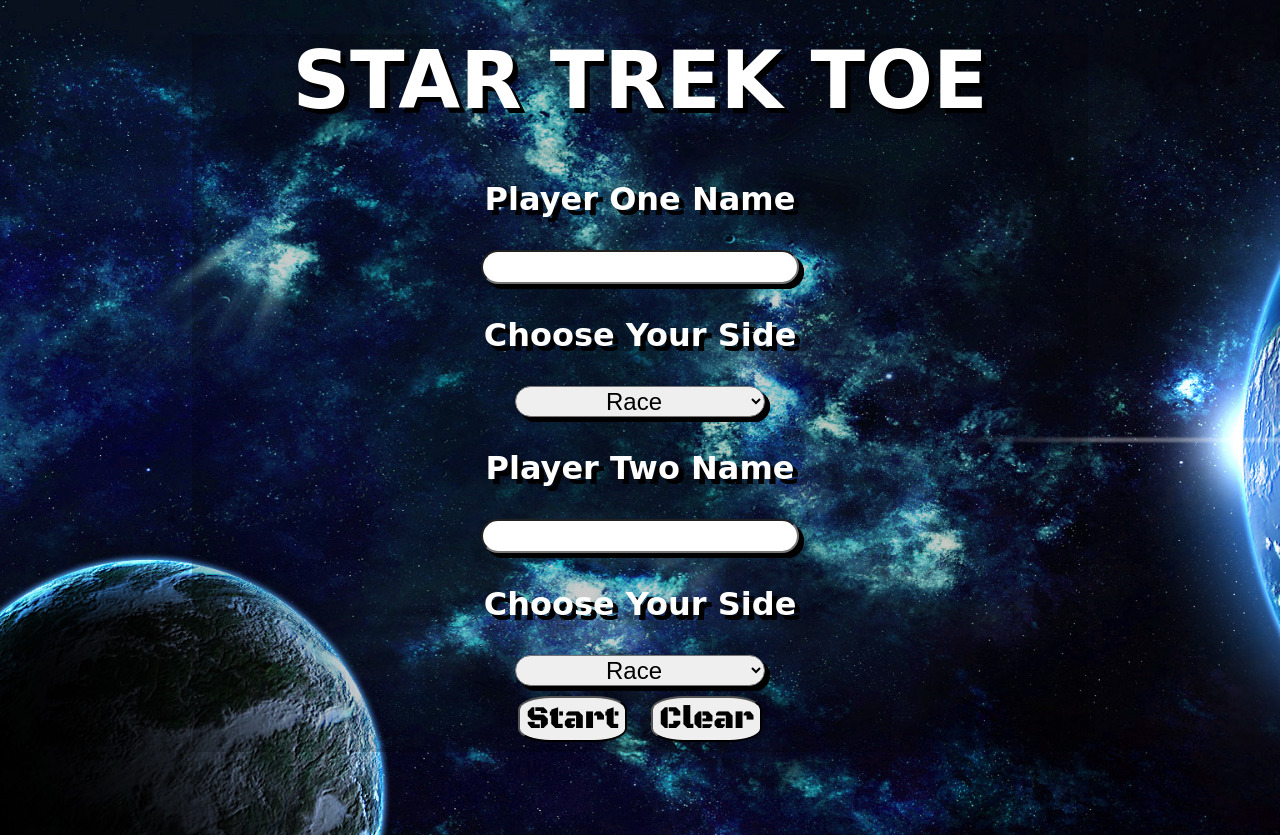
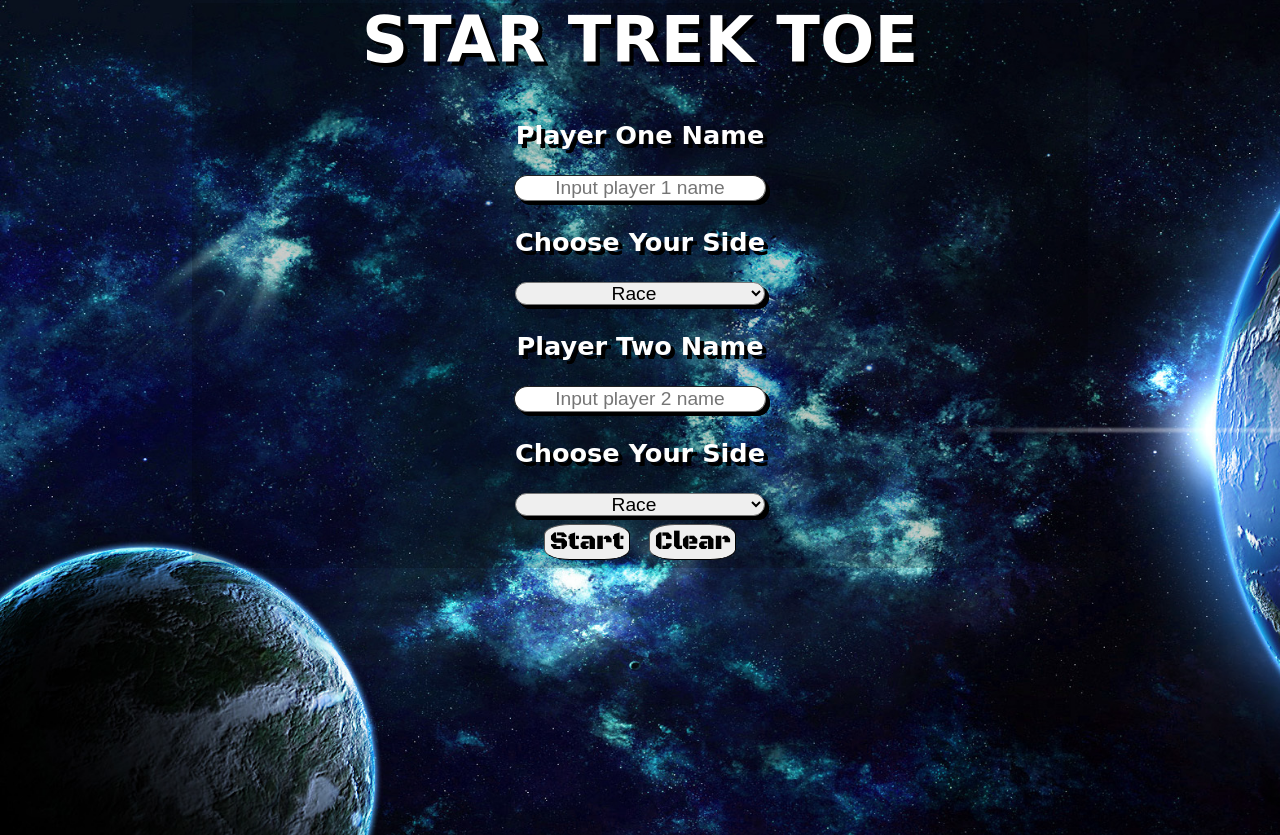
Before and after one commit to lfonz9364/project1-StarTrekToe, a plain HTML site: page index.html in a window 1280 px wide. After the commit the page ends 800 px from the top, so only its background shows below. Drawn offline with nearby package versions, Linux system fonts and the light colour scheme; a web font is replaced by a local one.

Commit message:
input validation

```diff
--- a/css/style.css
+++ b/css/style.css
@@ -1,6 +1,7 @@
 body {
   background: url('../images/background.jpeg');
   margin: 30px auto;
+  zoom: 80%;
 }
 div {
   width:90%;
@@ -152,6 +153,12 @@ select {
   width: 70%;
 }
 
+.header {
+  display: inline-block;
+  vertical-align: text-top;
+  width: 25%;
+}
+
 .inputPlayer {
   width: 40%;
 }
@@ -161,7 +168,7 @@ select {
 }
 
 .winner {
-  margin: 12% auto;
+  margin: 0 auto;
 }
 
 footer {
--- a/index.html
+++ b/index.html
@@ -14,7 +14,7 @@
       <h1>STAR TREK TOE</h1>
       <div class="inputPlayer">
           <h3>Player One Name</h3>
-          <input class="playerOne" type="text">
+          <input class="playerOne" type="text" placeholder="Input player 1 name">
           <h3>Choose Your Side</h3>
           <select class="categoryOne">
             <option value="">Race</option>
@@ -24,7 +24,7 @@
             <option value="4">Vulcan</option>
           </select>
           <h3>Player Two Name</h3>
-          <input class="playerTwo" type="text">
+          <input class="playerTwo" type="text" placeholder="Input player 2 name">
           <h3>Choose Your Side</h3>
           <select class="categoryTwo">
             <option value="">Race</option>
@@ -33,26 +33,23 @@
             <option value="3">Romulan</option>
             <option value="4">Vulcan</option>
           </select>
-        <button class="startGame" onclick="closeStartPage();startGame();">Start</button>
+        <button class="startGame" onclick="inputValidation();">Start</button>
         <button class="clearNames" onclick="clearNames()">Clear</button>
       </div>
     </div>
   </div>
-  <div>
+  <div class="header">
     <p>
       <p class="playerOneName"></p>
-      <p>:</p>
       <p class="winCountOne"></p>
     </p>
   </div>
-  <div>
+  <div class="header">
     <p>
       <p class="playerTwoName"></p>
-      <p>:</p>
       <p class="winCountTwo"></p>
     </p>
   </div>
-  <button class='reset' onclick="resetGame();resetScore();">Reset Game</button>
   <h2></h2>
   <div class="gameBoard">
     <div class="first row">
@@ -83,6 +80,7 @@
   <div class="lightbox">
     <span class="close cursor" onclick="closeLightbox()">&times;</span>
     <div class="lightboxContent">
+      <h1>WINNER</h1>
       <h1 class='winner'></h1>
     </div>
   </div>
@@ -91,7 +89,6 @@
   src="https://code.jquery.com/jquery-3.1.1.js"
   integrity="sha256-16cdPddA6VdVInumRGo6IbivbERE8p7CQR3HzTBuELA="
   crossorigin="anonymous"></script>
-
   <script src="script/game.js"></script>
 </body>
 </html>
--- a/script/game.js
+++ b/script/game.js
@@ -94,12 +94,12 @@ var selectCharacter = function(value) {
       playerSelection(playerOneName,playerTwoName);
       if (playerOneScore.length > 2 || playerTwoScore.length > 2){
         if (playerWhoWin(playerOneScore) == 1 ) {
-          $('.winner').text(playerOneName + " is The Winner");
+          $('.winner').text(playerOneName);
           playerOneWinCounter += 1;
           resetScore();
           return openLightbox();
         } else if (playerWhoWin(playerTwoScore) == 1) {
-          $('.winner').text(playerTwoName + " is The Winner");
+          $('.winner').text(playerTwoName);
           playerTwoWinCounter += 1;
           resetScore();
           return openLightbox();
@@ -134,4 +134,13 @@ var resetGame = function() {
   $('.square').removeAttr('disabled');
 };
 
+var inputValidation = function() {
+  if(!$('.playerOne')[0].value || !$('.playerTwo')[0].value || !$('.categoryOne')[0].value || !$('.categoryTwo')[0].value){
+    alert('Please input all information');
+  } else {
+    closeStartPage();
+    startGame();
+  }
+}
+
 $(document).one('ready',openStartPage());
```
